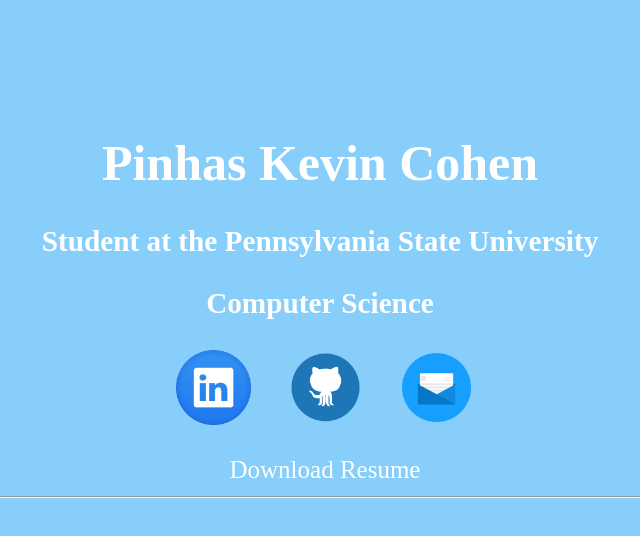
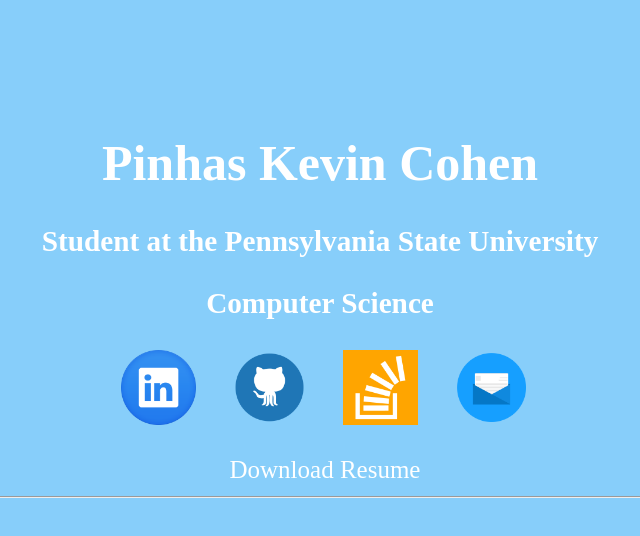
Before and after one commit to kevinco26/kevinco26.github.io, a plain HTML site: page index.html in a window 1280 px wide. Shown: the whole page, without its empty margins (320-960 px from the left). Drawn offline with Linux system fonts and the light colour scheme.

Commit message:
Updated resume, added stackoverflow image

```diff
--- a/index.html
+++ b/index.html
@@ -12,8 +12,7 @@
 		<ul>
 			<li><a href = "https://www.linkedin.com/in/pkevincohen" target = "_blank"> <img src = "linkedinBlue.jpg" style="width:75px;height:75px;" ></a></li>
 			<li><a class = "github" href = "https://github.com/kevinco26" target = "_blank"> <img src = "github.jpg" style="width:75px;height:75px;" > </a></li>
-
-
+			<li><a href = "http://stackoverflow.com/users/4481287/kevin-cohen?tab=profile"> <img src = "stackoverflow.png" style="width:75px;height:75px;" ></a></li>
 			<li><a href = "mailto:kevin.cohen26@gmail.com"> <img src = "mail.png" style="width:75px;height:75px;" > </a></li>
 		</ul>
 		<ul>
```
Also changed, not shown: stackoverflow.png (added), 3 other files.
